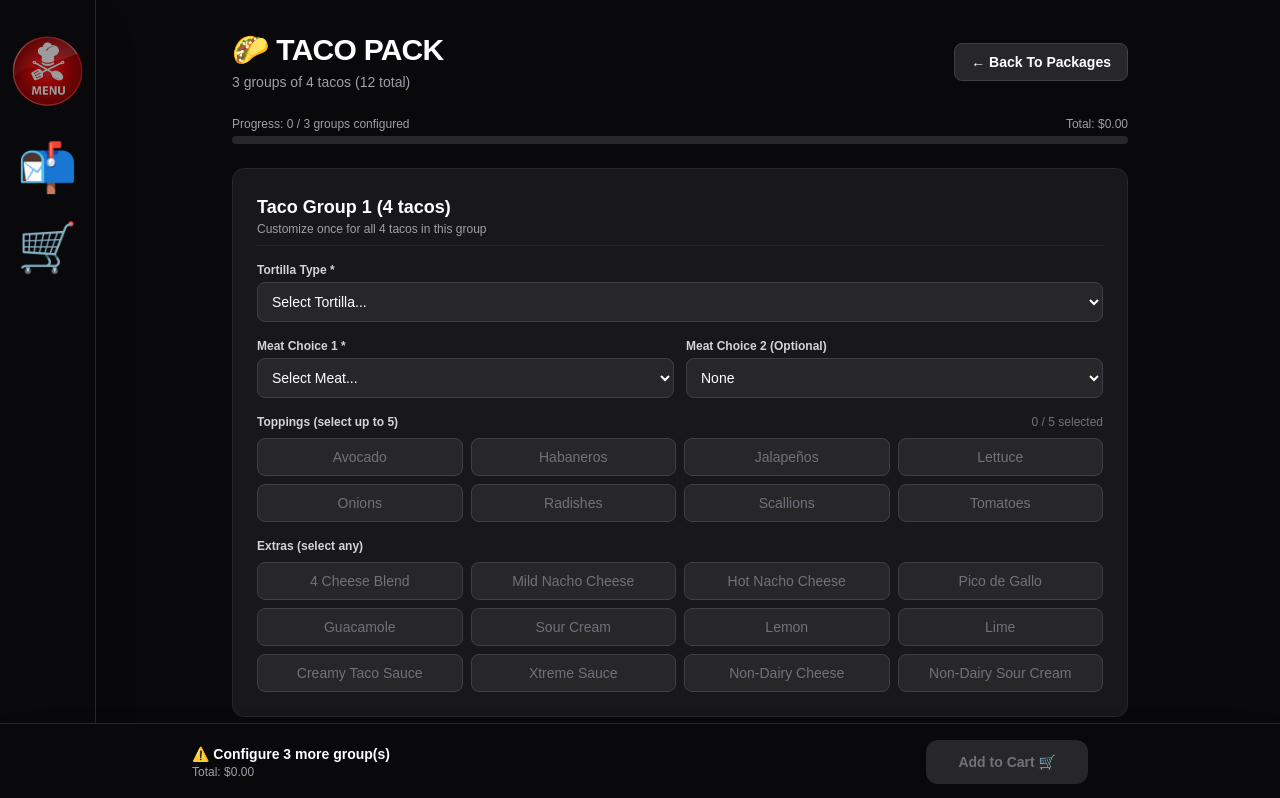
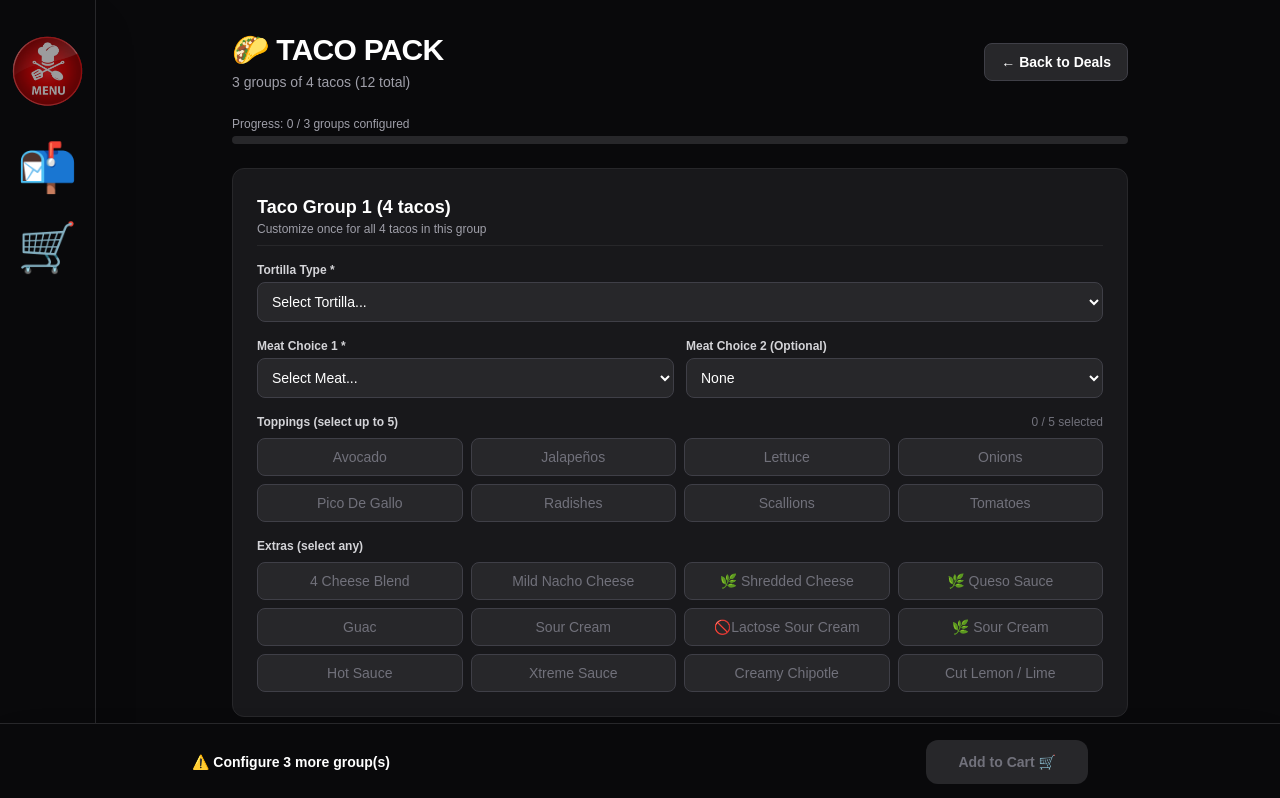
Before and after one commit to culinarycookout/culinary-cookout-app, a Next.js app: page /taco-deals/taco-pack in a window 1280 px wide. Shown: the top 798 px of the page. Built offline with nearby package versions, Linux system fonts and the light colour scheme.

Commit message:
tacos done1

```diff
--- a/app/taco-deals/[id]/page.js
+++ b/app/taco-deals/[id]/page.js
@@ -5,7 +5,6 @@ import { useParams, useRouter } from 'next/navigation';
 import Link from 'next/link';
 import { useCart } from '../../../context/CartContext';
 
-// ✅ Package configurations - basePrice completely removed
 const packageConfig = {
   'taco-trio': {
     name: 'TACO TRIO',
@@ -53,6 +52,7 @@ const TORTILLA_OPTIONS = [
   { value: 'soft', label: 'Soft Flour Tortilla', price: 1.50 },
 ];
 
+// ✅ Updated Meat Options
 const MEAT_OPTIONS = [
   'Beef',
   'Steak',
@@ -65,31 +65,73 @@ const MEAT_OPTIONS = [
   'Veggie Only',
 ];
 
+// ✅ Updated Toppings
 const TOPPING_OPTIONS = [
   'Avocado',
-  'Habaneros',
   'Jalapeños',
   'Lettuce',
   'Onions',
+  'Pico De Gallo',
   'Radishes',
   'Scallions',
   'Tomatoes',
 ];
 
+// ✅ Updated Extras (keeps your exact emojis)
 const EXTRAS_OPTIONS = [
   '4 Cheese Blend',
   'Mild Nacho Cheese',
-  'Hot Nacho Cheese',
-  'Pico de Gallo',
-  'Guacamole',
+  '🌿 Shredded Cheese',
+  '🌿 Queso Sauce',
+  'Guac',
   'Sour Cream',
-  'Lemon',
-  'Lime',
-  'Creamy Taco Sauce',
+  '🚫Lactose Sour Cream',
+  '🌿 Sour Cream',
+  'Hot Sauce',
   'Xtreme Sauce',
-  'Non-Dairy Cheese',
-  'Non-Dairy Sour Cream',
+  'Creamy Chipotle',
+  'Cut Lemon / Lime',
 ];
+
+// ✅ Exact Meat Price Mapping
+const MEAT_PRICES = {
+  'Beef': 2.25,
+  'Steak': 3.50,
+  'Chicken': 1.50,
+  'Fried Chicken': 2.25,
+  'Shrimp': 5.25,
+  'Fried Shrimp': 6.00,
+  'Fish': 2.00,
+  'Fried Fish': 3.00,
+};
+
+// ✅ Exact Topping Price Mapping
+const TOPPING_PRICES = {
+  'Avocado': 1.00,
+  'Jalapeños': 0.25,
+  'Lettuce': 0.25,
+  'Onions': 0.25,
+  'Pico De Gallo': 2.00,
+  'Radishes': 0.50,
+  'Scallions': 0.25,
+  'Tomatoes': 0.75,
+};
+
+// ✅ Exact Extras Price Mapping
+const EXTRAS_PRICES = {
+  '4 Cheese Blend': 0.25,
+  'Mild Nacho Cheese': 0.50,
+  '🌿 Shredded Cheese': 1.75,
+  '🌿 Queso Sauce': 1.50,
+  'Guac': 1.25,
+  'Sour Cream': 0.50,
+  '🚫Lactose Sour Cream': 1.25,
+  '🌿 Sour Cream': 1.00,
+  'Hot Sauce': 0.25,
+  'Xtreme Sauce': 1.00,
+  'Creamy Chipotle': 2.00,
+  'Cut Lemon / Lime': 0.75,
+};
 
 export default function TacoDealCustomize() {
   const params = useParams();
@@ -174,26 +216,49 @@ export default function TacoDealCustomize() {
     return sel && sel.tortilla !== '' && sel.meat1 !== '';
   });
 
-  // ✅ Starts at 0. Only calculates price when options are chosen.
+  // ✅ UPDATED PRICE LOGIC with your exact mappings and "Veggie Only" formula
   const totalPrice = config?.groups.reduce((sum, group) => {
     const sel = groupSelections[group.id] || { tortilla: '', meat1: '', meat2: '', toppings: [], extras: [] };
 
     let price = 0;
 
-    // Only calculate additional costs if they've made a tortilla selection
     if (sel.tortilla) {
+      // 1. Tortilla Cost
       const tortillaPrice = TORTILLA_OPTIONS.find((t) => t.value === sel.tortilla)?.price || 1.00;
-      price += tortillaPrice * group.count;
+      price += tortillaPrice; // Charged per group
 
+      // 2. Meats & Veggie Logic
       if (sel.meat1 && sel.meat1 !== '') {
-        if (sel.meat1 !== 'Veggie Only') price += 2.00 * group.count;
-        if (['Steak', 'Shrimp', 'Fish'].includes(sel.meat1)) price += 1.00 * group.count;
-        if (sel.meat2 && sel.meat2 !== 'None') price += 1.50 * group.count;
-        price += (sel.extras || []).length * 0.50 * group.count;
+        if (sel.meat1 === 'Veggie Only') {
+          // Veggie Only Formula: 1.5x the sum of all added toppings
+          let toppingsSum = 0;
+          (sel.toppings || []).forEach(t => {
+            toppingsSum += (TOPPING_PRICES[t] || 0);
+          });
+          price += toppingsSum * 1.5;
+        } else {
+          // Standard Meat Price
+          price += (MEAT_PRICES[sel.meat1] || 0);
+        }
+
+        // 3. Meat 2 (Second Meat)
+        if (sel.meat2 && sel.meat2 !== 'None') {
+          price += (MEAT_PRICES[sel.meat2] || 0);
+        }
+
+        // 4. Toppings (Only applied if meat is selected)
+        (sel.toppings || []).forEach(t => {
+          price += (TOPPING_PRICES[t] || 0);
+        });
+
+        // 5. Extras
+        (sel.extras || []).forEach(e => {
+          price += (EXTRAS_PRICES[e] || 0);
+        });
       }
     }
     return sum + price;
-  }, 0); // ✅ Starts exactly at ZERO
+  }, 0);
 
   const configuredCount = config?.groups.filter((group) => {
     const sel = groupSelections[group.id];
@@ -226,7 +291,7 @@ export default function TacoDealCustomize() {
       <div className="min-h-screen bg-zinc-950 text-white p-8">
         <h1 className="text-xl font-bold">Package not found</h1>
         <Link href="/taco-deals" className="text-red-400 mt-4 inline-block">
-          ← Back To Packages
+          ← Back to Deals
         </Link>
       </div>
     );
@@ -252,7 +317,7 @@ export default function TacoDealCustomize() {
             href="/taco-deals"
             className="bg-zinc-800 hover:bg-zinc-700 text-white text-sm font-semibold px-4 py-2 rounded-lg border border-zinc-700 transition-colors"
           >
-            ← Back To Packages
+            ← Back to Deals
           </Link>
         </div>
 
@@ -261,7 +326,7 @@ export default function TacoDealCustomize() {
             <span>
               Progress: {configuredCount} / {config.groups.length} groups configured
             </span>
-            <span>Total: ${totalPrice.toFixed(2)}</span>
+            {/* Price is hidden from UI per your request, so we leave it out of the span */}
           </div>
           <div className="w-full bg-zinc-800 rounded-full h-2">
             <div
@@ -422,7 +487,7 @@ export default function TacoDealCustomize() {
                   ? '✨ All groups configured!'
                   : `⚠️ Configure ${config.groups.length - configuredCount} more group(s)`}
               </p>
-              <p className="text-xs text-zinc-400">Total: ${totalPrice.toFixed(2)}</p>
+              {/* The price display is completely removed from the footer as requested */}
             </div>
             <button
               disabled={!isComplete}
```
